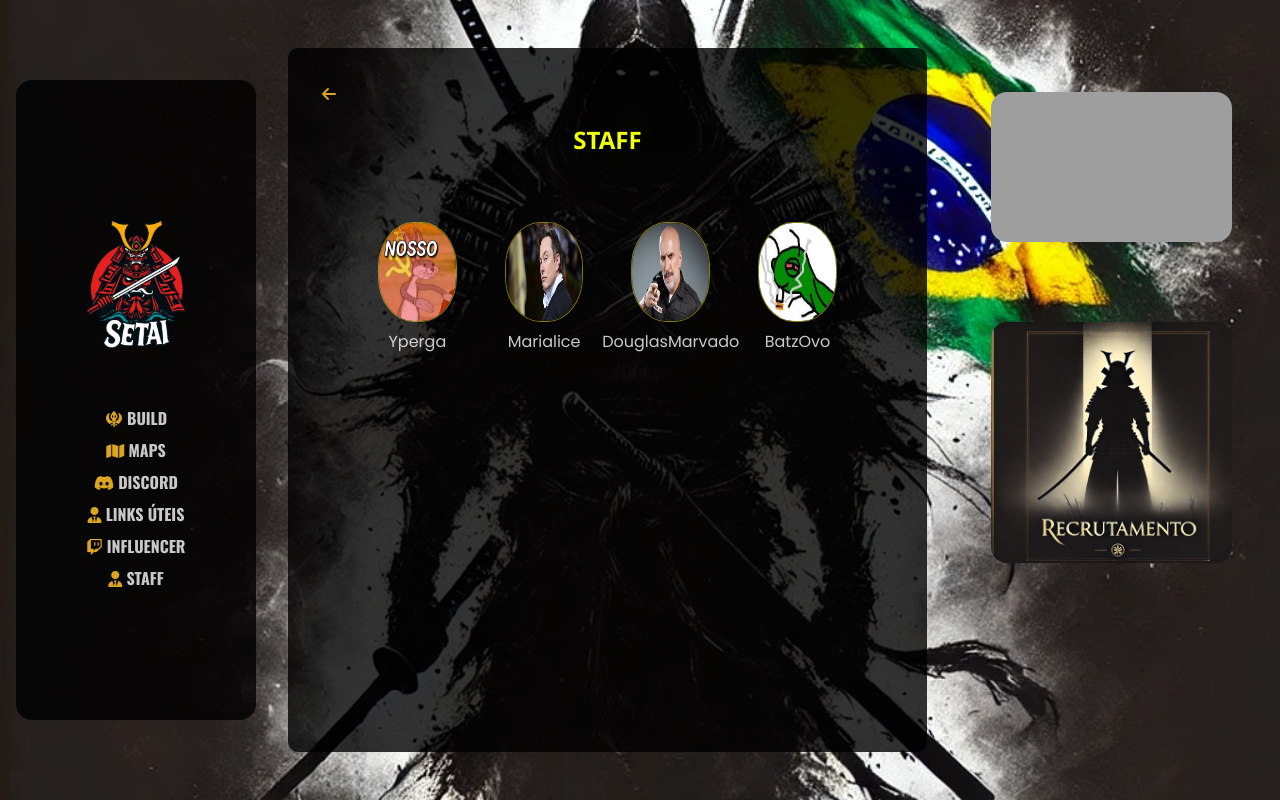
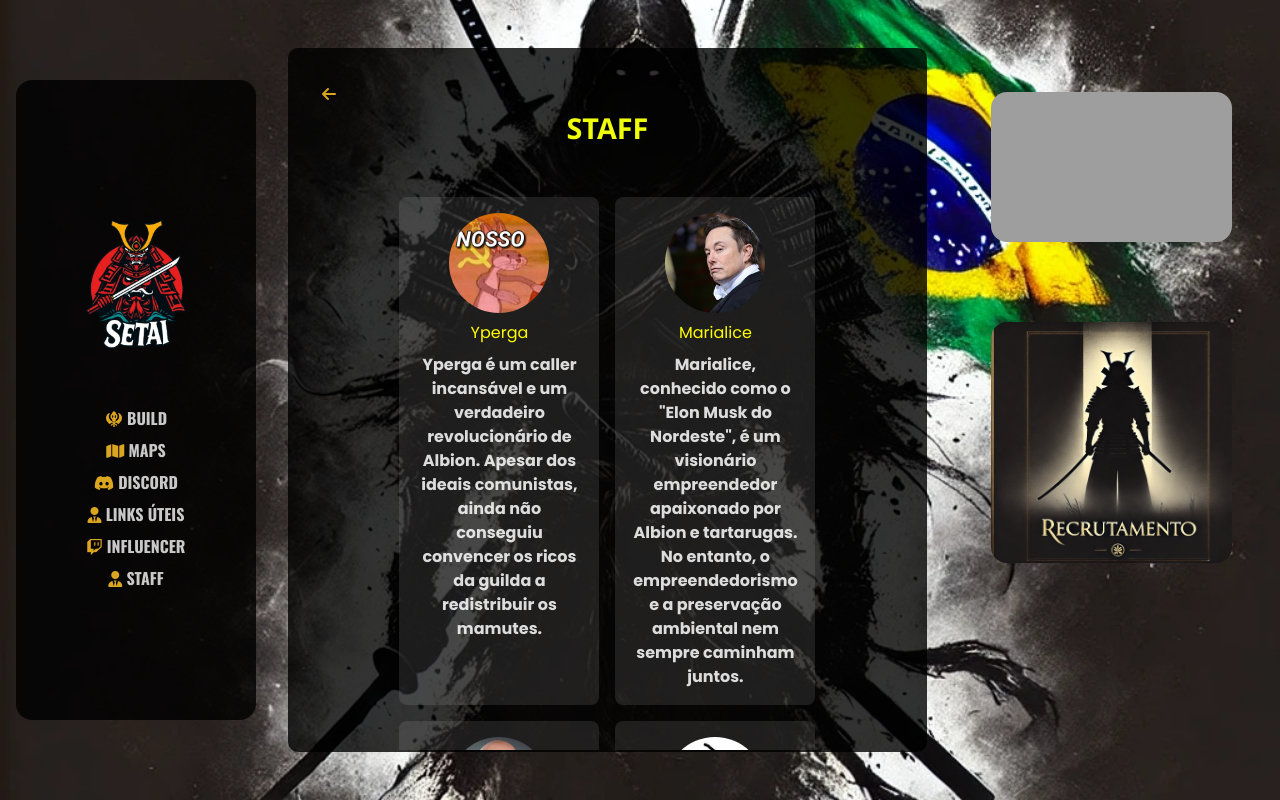
Before and after one commit to LuizFried/SiteSetai, a plain HTML site: page index.html in a window 1280 px wide. Both pictures are taken after a click on the button "STAFF". Drawn offline with nearby package versions, Linux system fonts and the light colour scheme; grey boxes are pictures that could not be loaded.

Commit message:
att staff

```diff
--- a/scripts/script.js
+++ b/scripts/script.js
@@ -306,35 +306,46 @@ document.getElementById("utilidadesID").addEventListener("click", function() {
 
 document.getElementById("staffID").addEventListener("click", function() {
     document.getElementById("conteudoID").innerHTML =`
-    <a href="#" onclick="location.reload(); return false;"><i class="fa-solid fa-arrow-left"></i></a>
+    <a href="#" onclick="location.reload(); return false;">
+    <i class="fa-solid fa-arrow-left"></i>
+</a>
+
 <h1 class="titulo__staff">STAFF</h1>
+
 <div class="box__staff">
     <div class="staff">
         <img class="img__staff" src="./src/assets/staff/perga.jpg" alt="Foto do staff">
         <h1 class="nome__staff">Yperga</h1>
-
+        <p class="descricao__staff">
+            Yperga é um caller incansável e um verdadeiro revolucionário de Albion. Apesar dos ideais comunistas, ainda não conseguiu convencer os ricos da guilda a redistribuir os mamutes.
+        </p>
     </div>
 
     <div class="staff">
         <img class="img__staff" src="./src/assets/staff/marialice.jpg" alt="Foto do staff">
         <h1 class="nome__staff">Marialice</h1>
-
+        <p class="descricao__staff">
+            Marialice, conhecido como o "Elon Musk do Nordeste", é um visionário empreendedor
+            apaixonado por Albion e tartarugas. No entanto, o empreendedorismo e a preservação
+            ambiental nem sempre caminham juntos.
+        </p>
     </div>
 
     <div class="staff">
         <img class="img__staff" src="./src/assets/staff/douglasmarvado.jpg" alt="Foto do staff">
         <h1 class="nome__staff">DouglasMarvado</h1>
-
+        <p class="descricao__staff">
+            DouglasMarvado, com seu faro investigativo, patrulha os mapas em busca de criminosos... ou pelo menos de um bom PvP. Só não tente subornar, porque, diferente de Albion, na delegacia o trade é desativado.
+        </p>
         </div>
 
 <div class="staff">
     <img class="img__staff" src="./src/assets/staff/batzovo.jpg" alt="Foto do staff">
     <h1 class="nome__staff">BatzOvo</h1>
-
+    <p class="descricao__staff">
+        BatzOvo, conhecido como 'Menino Mogli', aprecia um bom vinho e tem uma conexão quase espiritual com a maconha. Dizem que, depois de umas tragadas, ele não luta mais—ele sente o PvP.
+    </p>
     </div>
-
-
-
-
-    </div>`;
-});
+</div>
+`;
+})
--- a/src/styles/main.css
+++ b/src/styles/main.css
@@ -839,6 +839,7 @@ i {
 /* Staff */
 
 
+
 .box__staff {
     display: flex;
     flex-wrap: wrap;
@@ -846,50 +847,61 @@ i {
     gap: 1rem;
     padding: 2rem;
     width: 100%;
-    max-width: 100%;
+    max-width: 1200px;
+    margin: 0 auto;
 }
 
+/* ===== Título ===== */
 .titulo__staff {
     text-align: center;
     width: 100%;
-    margin: 1rem 0;
-    color: white;
-    font-size: 1.5rem;
+    margin-bottom: 1rem;
+    color: var(--color-nomeInfluence);
+    font-size: 1.8rem;
     font-weight: bold;
 }
 
+
 .staff {
-    width: calc(25% - 1rem);
     display: flex;
     flex-direction: column;
     align-items: center;
     text-align: center;
     gap: 0.5rem;
     padding: 1rem;
-    color: rgba(255, 255, 255, 0.785);
+    background: rgba(255, 255, 255, 0.1);
+    border-radius: 8px;
+    width: calc(25% - 2rem);
+    min-width: 200px;
+    color: rgba(255, 255, 255, 0.85);
     font-family: var(--font-influencer);
     font-weight: 700;
-    font-style: normal;
 }
+
+
+.nome__staff{
+    color: var(--color-nomeInfluence);
+}
+
 
 .img__staff {
     width: 100px;
     height: 100px;
-    border-radius: 45%;
-    border: var(--color-borderInfluence);
+    border-radius: 50%;
+    border: 2px solid var(--color-borderInfluence);
+    object-fit: cover;
 }
 
-/* Responsividade */
 
 @media screen and (max-width: 1024px) {
     .staff {
-        width: calc(50% - 1rem);
+        width: calc(33.33% - 1rem);
     }
 }
 
 @media screen and (max-width: 768px) {
     .staff {
-        width: 100%;
+        width: calc(50% - 1rem);
     }
 
     .titulo__staff {
@@ -900,8 +912,10 @@ i {
         width: 80px;
         height: 80px;
     }
+}
 
+@media screen and (max-width: 480px) {
     .staff {
-        font-size: 1rem;
+        width: 100%;
     }
 }
```
Lines whose indentation alone changed are shown as unchanged.
